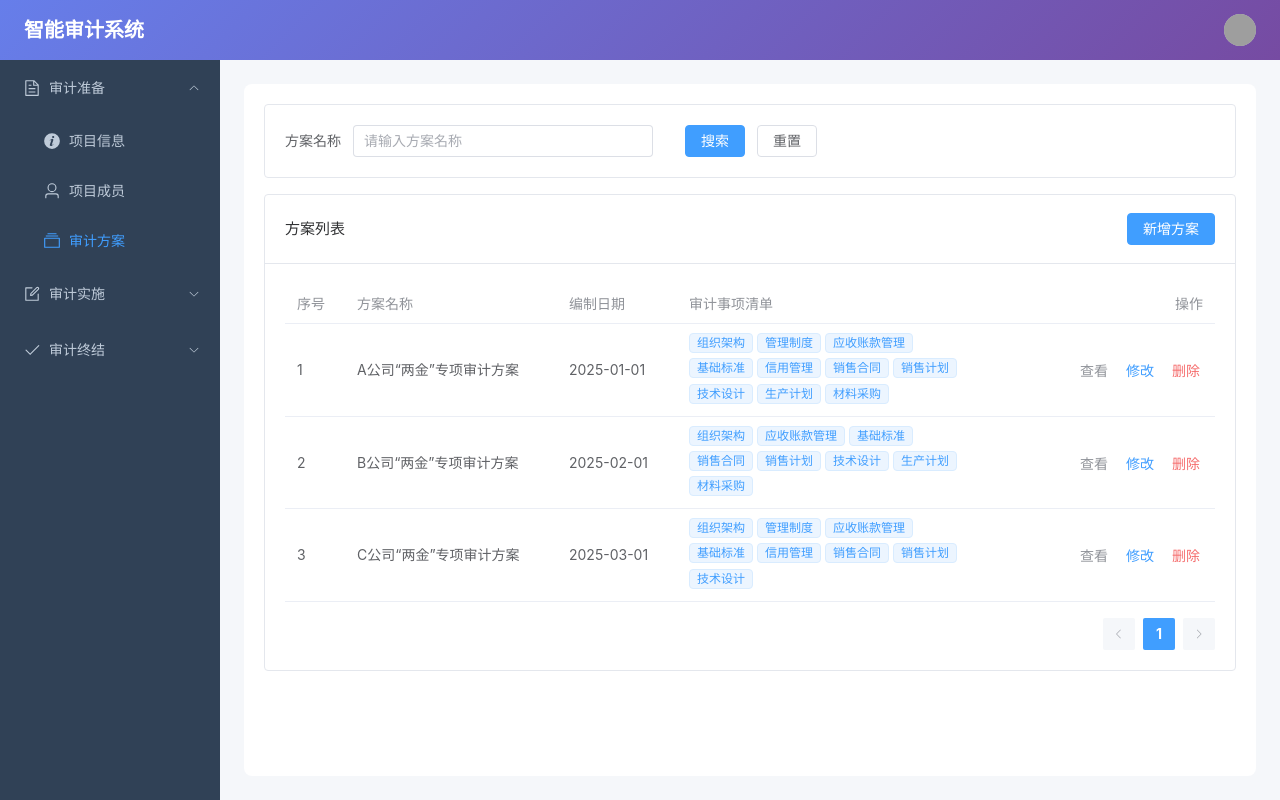
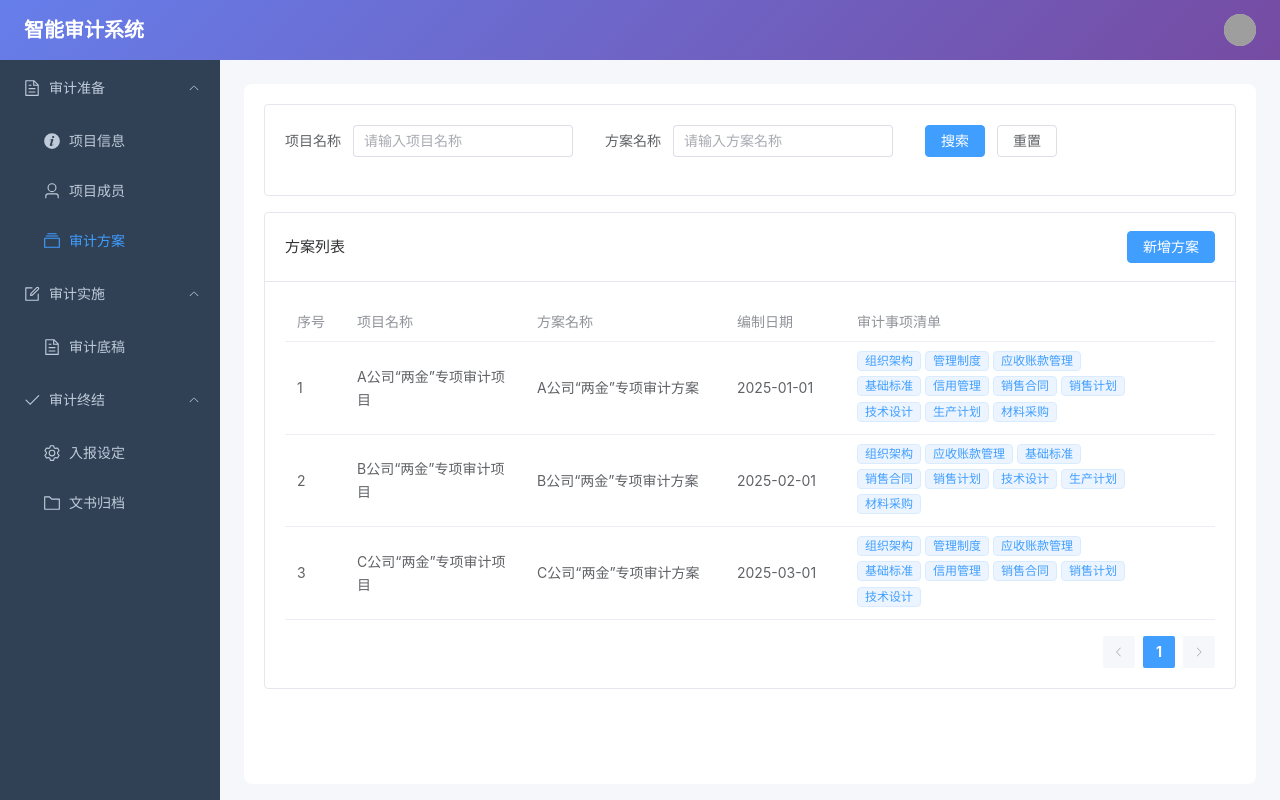
Before and after one commit to kongp3/ap_demo, a Vue app in the folder vue/: page /audit-plan in a window 1280 px wide. Built offline with nearby package versions, Linux system fonts and the light colour scheme; grey boxes are pictures that could not be loaded.

Commit message:
增加静态页面

```diff
--- a/vue/src/App.vue
+++ b/vue/src/App.vue
@@ -19,6 +19,7 @@
         <el-aside width="220px" style="background: #304156; color: #bfcbd9; height: 100%;">
           <el-menu
             :default-active="activeMenu"
+            :default-openeds="openMenus"
             background-color="#304156"
             text-color="#bfcbd9"
             active-text-color="#409EFF"
@@ -72,7 +73,7 @@
 
         <!-- 主内容区 -->
         <el-main style="padding: 24px; background: #f5f7fa; width: 100%; height: 100%; overflow: auto;">
-          <el-card shadow="never" style="min-height: calc(100vh - 108px); border-radius: 8px; border: none; width: 100%;">
+          <el-card shadow="never" style="min-height: calc(100vh - 100px); border-radius: 8px; border: none; width: 100%;">
             <router-view />
           </el-card>
         </el-main>
@@ -81,7 +82,7 @@
   </template>
 
   <script setup>
-  import { ref, watch } from 'vue'
+  import { ref, watch, onMounted } from 'vue'
   import { useRouter, useRoute } from 'vue-router'
   import {
     Document,
@@ -98,6 +99,9 @@
   const route = useRoute()
   const activeMenu = ref(route.path || '/project-info')
 
+  // 展开的二级菜单index
+  const openMenus = ref(['1', '2', '3'])
+
   // 监听路由变化，更新激活菜单
   watch(() => route.path, (newPath) => {
     activeMenu.value = newPath
@@ -107,6 +111,10 @@
     router.push(index)
     activeMenu.value = index
   }
+
+  onMounted(() => {
+    openMenus.value = ['1', '2', '3']
+  })
   </script>
 
   <style>
--- a/vue/src/views/AuditDraft/detail.vue
+++ b/vue/src/views/AuditDraft/detail.vue
@@ -6,17 +6,22 @@
       <el-form :model="draftForm" label-width="120px" :disabled="isView">
         <el-row :gutter="20">
           <el-col :span="12">
+            <el-form-item label="项目名称" prop="project_name">
+              <el-input v-model="draftForm.project_name" placeholder="请输入项目名称" />
+            </el-form-item>
+          </el-col>
+          <el-col :span="12">
             <el-form-item label="底稿名称" prop="draft_name">
               <el-input v-model="draftForm.draft_name" placeholder="请输入底稿名称" />
             </el-form-item>
           </el-col>
+        </el-row>
+        <el-row :gutter="20">
           <el-col :span="12">
             <el-form-item label="被审计单位" prop="audit_unit">
               <el-input v-model="draftForm.audit_unit" placeholder="请输入被审计单位" />
             </el-form-item>
           </el-col>
-        </el-row>
-        <el-row :gutter="20">
           <el-col :span="12">
             <el-form-item label="审计事项" prop="audit_items">
               <el-select v-model="draftForm.audit_items" multiple placeholder="请选择审计事项">
@@ -24,30 +29,32 @@
               </el-select>
             </el-form-item>
           </el-col>
+        </el-row>
+        <el-row :gutter="20">
           <el-col :span="12">
             <el-form-item label="取证人" prop="collector">
               <el-input v-model="draftForm.collector" placeholder="请输入取证人" />
             </el-form-item>
           </el-col>
-        </el-row>
-        <el-row :gutter="20">
           <el-col :span="12">
             <el-form-item label="问题个数" prop="issue_num">
               <el-input v-model="draftForm.issue_num" placeholder="请输入问题个数" />
             </el-form-item>
           </el-col>
+        </el-row>
+        <el-row :gutter="20">
           <el-col :span="12">
             <el-form-item label="创建日期" prop="create_time">
               <el-date-picker v-model="draftForm.create_time" type="datetime" placeholder="请选择创建日期" style="width: 100%" value-format="YYYY-MM-DD HH:mm:ss" />
             </el-form-item>
           </el-col>
-        </el-row>
-        <el-row :gutter="20">
           <el-col :span="12">
             <el-form-item label="最后修改日期" prop="update_time">
               <el-date-picker v-model="draftForm.update_time" type="datetime" placeholder="请选择最后修改日期" style="width: 100%" value-format="YYYY-MM-DD HH:mm:ss" />
             </el-form-item>
           </el-col>
+        </el-row>
+        <el-row :gutter="20">
           <el-col :span="12">
             <el-form-item label="风险模版" prop="risk_tpl">
               <el-select v-model="draftForm.risk_tpl" placeholder="请选择风险模版">
@@ -170,6 +177,7 @@ const riskTplOptions = [
 const allAuditItems = ['客商信息', '账龄分析', '应收账款综合占比']
 
 const draftForm = reactive({
+  project_name: '',
   draft_name: '',
   audit_unit: '',
   audit_items: [],
--- a/vue/src/views/AuditDraft/index.vue
+++ b/vue/src/views/AuditDraft/index.vue
@@ -2,6 +2,9 @@
   <div class="audit-draft">
     <el-card class="search-card" shadow="never">
       <el-form :model="searchForm" inline>
+        <el-form-item label="项目名称">
+          <el-input v-model="searchForm.project_name" placeholder="请输入项目名称" clearable style="width: 220px" />
+        </el-form-item>
         <el-form-item label="底稿名称">
           <el-input v-model="searchForm.draft_name" placeholder="请输入底稿名称" clearable style="width: 220px" />
         </el-form-item>
@@ -23,6 +26,7 @@
       </template>
       <el-table :data="pagedData" style="width: 100%" v-loading="loading">
         <el-table-column type="index" label="序号" width="60" />
+        <el-table-column prop="project_name" label="项目名称" min-width="180" />
         <el-table-column prop="draft_name" label="底稿名称" min-width="180" />
         <el-table-column prop="audit_unit" label="被审计单位" min-width="180" />
         <el-table-column prop="audit_items" label="审计事项" min-width="180">
@@ -30,9 +34,9 @@
             <el-tag v-for="item in scope.row.audit_items" :key="item" size="small" style="margin-right: 4px;">{{ item }}</el-tag>
           </template>
         </el-table-column>
-        <el-table-column prop="collector" label="取证人" width="100" />
-        <el-table-column prop="issue_num" label="问题个数" width="100" />
-        <el-table-column prop="create_time" label="创建日期" width="160" />
+        <!-- <el-table-column prop="collector" label="取证人" width="100" /> -->
+        <!-- <el-table-column prop="issue_num" label="问题个数" width="100" /> -->
+        <!-- <el-table-column prop="create_time" label="创建日期" width="160" /> -->
         <el-table-column prop="update_time" label="最后修改日期" width="160" />
         <el-table-column label="操作" width="220" align="right">
           <template #default="scope">
@@ -64,17 +68,20 @@ import { draftList } from './mock.js'
 
 const loading = ref(false)
 const tableData = ref([...draftList])
-const searchForm = ref({ draft_name: '', audit_unit: '' })
+const searchForm = ref({ project_name: '', draft_name: '', audit_unit: '' })
 const currentPage = ref(1)
 const pageSize = ref(10)
 
 const filteredData = computed(() => {
   let data = tableData.value
+  if (searchForm.value.project_name) {
+    data = data.filter(item => item.project_name && item.project_name.includes(searchForm.value.project_name))
+  }
   if (searchForm.value.draft_name) {
-    data = data.filter(item => item.draft_name.includes(searchForm.value.draft_name))
+    data = data.filter(item => item.draft_name && item.draft_name.includes(searchForm.value.draft_name))
   }
   if (searchForm.value.audit_unit) {
-    data = data.filter(item => item.audit_unit.includes(searchForm.value.audit_unit))
+    data = data.filter(item => item.audit_unit && item.audit_unit.includes(searchForm.value.audit_unit))
   }
   return data
 })
@@ -113,6 +120,7 @@ function handleSearch() {
   currentPage.value = 1
 }
 function handleReset() {
+  searchForm.value.project_name = ''
   searchForm.value.draft_name = ''
   searchForm.value.audit_unit = ''
   currentPage.value = 1
--- a/vue/src/views/AuditDraft/mock.js
+++ b/vue/src/views/AuditDraft/mock.js
@@ -1,6 +1,7 @@
 export const draftList = [{
     draft_code: "1",    // 底稿编号
     draft_name: "应收账款审计底稿",//底稿名称
+    project_name: "A公司“两金”专项审计项目",
     audit_unit: "中国第四冶金建设有限责任公司",//被审计单位
     audit_items: ["客商信息", "账龄分析", "应收账款综合占比"],//审计事项
     collector: "张三",//取证人
@@ -47,6 +48,7 @@ export const draftList = [{
 },{
     draft_code: "2",    // 底稿编号
     draft_name: "应收账款审计底稿-内审版",//底稿名称
+    project_name: "A公司“两金”专项审计项目",
     audit_unit: "中国第四冶金建设有限责任公司",//被审计单位
     audit_items: ["客商信息", "应收账款综合占比"],//审计事项
     collector: "张三",//取证人
@@ -93,6 +95,7 @@ export const draftList = [{
 },{
     draft_code: "3",    // 底稿编号
     draft_name: "对中国第四冶金建设有限责任公司应收账款审计底稿",//底稿名称
+    project_name: "A公司“两金”专项审计项目",
     audit_unit: "中国第四冶金建设有限责任公司",//被审计单位
     audit_items: ["客商信息", "账龄分析"],//审计事项
     collector: "张三",//取证人
--- a/vue/src/views/AuditPlan/detial.vue
+++ b/vue/src/views/AuditPlan/detial.vue
@@ -5,27 +5,36 @@
       <el-form :model="planForm" label-width="100px" :disabled="isView">
         <el-row :gutter="20">
           <el-col :span="12">
+            <el-form-item label="项目名称" prop="project_name">
+              <el-input v-model="planForm.project_name" placeholder="请输入项目名称" />
+            </el-form-item>
+          </el-col>
+        </el-row>
+        <el-row :gutter="20">
+          <el-col :span="12">
             <el-form-item label="方案名称" prop="plan_name">
               <el-input v-model="planForm.plan_name" placeholder="请输入方案名称" />
             </el-form-item>
           </el-col>
-          <el-col :span="12">
+        </el-row>
+        <el-row :gutter="20">
+          <el-col :span="6">
             <el-form-item label="编制日期" prop="date">
               <el-date-picker v-model="planForm.date" type="date" placeholder="请选择编制日期" style="width: 100%" value-format="YYYY-MM-DD" />
             </el-form-item>
           </el-col>
         </el-row>
         <el-row :gutter="20">
-          <el-col :span="24">
+          <el-col :span="12">
             <el-form-item label="编制依据" prop="source">
-              <el-input type="textarea" v-model="planForm.source" placeholder="请输入编制依据" :rows="4" />
+              <el-input type="textarea" v-model="planForm.source" placeholder="请输入编制依据" :rows="6" />
             </el-form-item>
           </el-col>
         </el-row>
         <el-row :gutter="20">
-          <el-col :span="24">
+          <el-col :span="12">
             <el-form-item label="备注" prop="remark">
-              <el-input type="textarea" v-model="planForm.remark" placeholder="请输入备注" :rows="4" />
+              <el-input type="textarea" v-model="planForm.remark" placeholder="请输入备注" :rows="6" />
             </el-form-item>
           </el-col>
         </el-row>
@@ -58,7 +67,7 @@
         <el-col :span="20">
           <el-card v-if="currentLeaf" class="item-detail-card" shadow="never">
             <div class="section-title">事项详情</div>
-            <el-form :model="currentLeaf.details" label-width="120px" :disabled="isView">
+            <el-form :model="currentLeaf.details" label-width="180px" :disabled="isView">
               <el-form-item label="事项编号" prop="item_code">
                 <el-input v-model="currentLeaf.details.item_code" placeholder="请输入事项编号" />
               </el-form-item>
@@ -66,13 +75,13 @@
                 <el-input v-model="currentLeaf.details.item_name" placeholder="请输入事项名称" />
               </el-form-item>
               <el-form-item label="审计程序和方法" prop="method">
-                <el-input type="textarea" v-model="currentLeaf.details.method" placeholder="请输入审计程序和方法" :rows="2" />
+                <el-input type="textarea" v-model="currentLeaf.details.method" placeholder="请输入审计程序和方法" :rows="4" />
               </el-form-item>
               <el-form-item label="相关法律法规和监管规定" prop="source">
-                <el-input type="textarea" v-model="currentLeaf.details.source" placeholder="请输入相关法律法规和监管规定" :rows="2" />
+                <el-input type="textarea" v-model="currentLeaf.details.source" placeholder="请输入相关法律法规和监管规定" :rows="4" />
               </el-form-item>
               <el-form-item label="需提供材料" prop="material">
-                <el-input type="textarea" v-model="currentLeaf.details.material" placeholder="请输入需提供材料" :rows="2" />
+                <el-input type="textarea" v-model="currentLeaf.details.material" placeholder="请输入需提供材料" :rows="4" />
               </el-form-item>
             </el-form>
           </el-card>
@@ -120,6 +129,7 @@ const mode = ref(route.query.mode || 'add')
 const isView = computed(() => mode.value === 'view')
 
 const planForm = reactive({
+  project_name: '',
   plan_name: '',
   date: '',
   source: '',
@@ -151,6 +161,7 @@ onMounted(() => {
   if (route.query.plan_code) {
     const plan = auditPlanList.find(p => p.plan_code === route.query.plan_code)
     if (plan) {
+      planForm.project_name = plan.project_name
       planForm.plan_name = plan.plan_name
       planForm.date = plan.date
       planForm.source = plan.source
--- a/vue/src/views/AuditPlan/index.vue
+++ b/vue/src/views/AuditPlan/index.vue
@@ -1,9 +1,12 @@
 <template>
   <div class="audit-plan">
     <el-card class="search-card" shadow="never">
-      <el-form class="search-form" :model="searchForm" inline>
+      <el-form :model="searchForm" inline>
+        <el-form-item label="项目名称">
+          <el-input v-model="searchForm.project_name" placeholder="请输入项目名称" clearable style="width: 220px" />
+        </el-form-item>
         <el-form-item label="方案名称">
-          <el-input v-model="searchForm.plan_name" placeholder="请输入方案名称" clearable style="width: 300px" />
+          <el-input v-model="searchForm.plan_name" placeholder="请输入方案名称" clearable style="width: 220px" />
         </el-form-item>
         <el-form-item>
           <el-button type="primary" @click="handleSearch">搜索</el-button>
@@ -20,6 +23,7 @@
       </template>
       <el-table :data="pagedData" style="width: 100%" v-loading="loading">
         <el-table-column type="index" label="序号" width="60" />
+        <el-table-column prop="project_name" label="项目名称" min-width="180" />
         <el-table-column prop="plan_name" label="方案名称" min-width="200" />
         <el-table-column prop="date" label="编制日期" width="120" />
         <el-table-column label="审计事项清单" min-width="300">
@@ -66,13 +70,19 @@ import { auditPlanList } from './mock.js'
 
 const loading = ref(false)
 const tableData = ref([...auditPlanList])
-const searchForm = ref({ plan_name: '' })
+const searchForm = ref({ project_name: '', plan_name: '' })
 const currentPage = ref(1)
 const pageSize = ref(10)
 
 const filteredData = computed(() => {
-  if (!searchForm.value.plan_name) return tableData.value
-  return tableData.value.filter(item => item.plan_name.includes(searchForm.value.plan_name))
+  let data = tableData.value
+  if (searchForm.value.project_name) {
+    data = data.filter(item => item.project_name && item.project_name.includes(searchForm.value.project_name))
+  }
+  if (searchForm.value.plan_name) {
+    data = data.filter(item => item.plan_name && item.plan_name.includes(searchForm.value.plan_name))
+  }
+  return data
 })
 const pagedData = computed(() => {
   const start = (currentPage.value - 1) * pageSize.value
@@ -109,6 +119,7 @@ function handleSearch() {
   currentPage.value = 1
 }
 function handleReset() {
+  searchForm.value.project_name = ''
   searchForm.value.plan_name = ''
   currentPage.value = 1
 }
@@ -136,9 +147,6 @@ function getAllLeafNodes(items) {
 .search-card {
   margin-bottom: 16px;
 }
-.search-form .el-form-item{
-    margin-bottom: 0;
-  }
 .list-card {
   margin-bottom: 16px;
 }
--- a/vue/src/views/AuditPlan/mock.js
+++ b/vue/src/views/AuditPlan/mock.js
@@ -1,6 +1,7 @@
 export const auditPlanList = [{
   plan_code: "1",// 方案编号
   plan_name: "A公司“两金”专项审计方案",//方案名称
+  project_name: "A公司“两金”专项审计项目",
   date: "2025-01-01",//编制日期
   source: "",//编制依据
   remark: "",//备注
@@ -129,6 +130,7 @@ export const auditPlanList = [{
 },{
   plan_code: "2",// 方案编号
   plan_name: "B公司“两金”专项审计方案",//方案名称
+  project_name: "B公司“两金”专项审计项目",
   date: "2025-02-01",//编制日期
   source: "",//编制依据
   remark: "",//备注
@@ -237,6 +239,7 @@ export const auditPlanList = [{
 },{
   plan_code: "3",// 方案编号
   plan_name: "C公司“两金”专项审计方案",//方案名称
+  project_name: "C公司“两金”专项审计项目",
   date: "2025-03-01",//编制日期
   source: "",//编制依据
   remark: "",//备注
--- a/vue/src/views/ProjectMembers/index.vue
+++ b/vue/src/views/ProjectMembers/index.vue
@@ -1,5 +1,16 @@
 <template>
   <div class="project-members">
+    <el-card class="search-card" shadow="never">
+      <el-form class="search-form" :model="searchForm" inline>
+        <el-form-item label="项目名称">
+          <el-input v-model="searchForm.project_name" placeholder="请输入项目名称" clearable style="width: 220px" />
+        </el-form-item>
+        <el-form-item>
+          <el-button type="primary" @click="handleSearch">搜索</el-button>
+          <el-button @click="handleReset">重置</el-button>
+        </el-form-item>
+      </el-form>
+    </el-card>
     <el-card class="list-card" shadow="never">
       <template #header>
         <div class="card-header">
@@ -9,6 +20,7 @@
       </template>
       <el-table :data="pagedData" style="width: 100%" v-loading="loading">
         <el-table-column type="index" label="序号" width="60" />
+        <el-table-column prop="project_name" label="项目名称" min-width="180" />
         <el-table-column prop="username" label="成员姓名" min-width="120" />
         <el-table-column prop="role" label="项目角色" min-width="120" />
         <el-table-column prop="organization" label="所属审计机构" min-width="120" />
@@ -24,7 +36,7 @@
         <el-pagination
           background
           layout="prev, pager, next"
-          :total="tableData.length"
+          :total="filteredData.length"
           :page-size="pageSize"
           :current-page="currentPage"
           @current-change="handlePageChange"
@@ -36,16 +48,19 @@
     <el-dialog
       v-model="dialogVisible"
       :title="dialogTitle"
-      width="400px"
+      width="600px"
       :close-on-click-modal="false"
     >
       <el-form
         ref="formRef"
         :model="form"
         :rules="rules"
-        label-width="100px"
+        label-width="120px"
         class="dialog-form"
       >
+        <el-form-item label="项目名称" prop="project_name">
+          <el-input v-model="form.project_name" placeholder="请输入项目名称" :disabled="dialogMode==='view'" />
+        </el-form-item>
         <el-form-item label="成员姓名" prop="username">
           <el-select v-model="form.username" placeholder="请选择成员姓名" :disabled="dialogMode==='view'">
             <el-option v-for="item in userOptions" :key="item" :label="item" :value="item" />
@@ -75,9 +90,9 @@ import { ref, reactive, computed } from 'vue'
 import { ElMessage, ElMessageBox } from 'element-plus'
 
 const mockData = [
-  { code: '1', username: '张三', role: '项目组长', organization: '集团审计部' },
-  { code: '2', username: '李四', role: '项目主审', organization: 'A公司' },
-  { code: '3', username: '王五', role: '项目成员', organization: 'B公司' }
+  { code: '1', username: '张三', role: '项目组长', organization: '集团审计部', project_name: 'A公司“两金”专项审计' },
+  { code: '2', username: '李四', role: '项目主审', organization: 'A公司', project_name: 'A公司“两金”专项审计' },
+  { code: '3', username: '王五', role: '项目成员', organization: 'B公司', project_name: 'A公司“两金”专项审计' }
 ]
 
 const userOptions = ['张三', '李四', '王五', '赵六']
@@ -93,21 +108,40 @@ const formRef = ref()
 const form = reactive({
   username: '',
   role: '',
-  organization: ''
+  organization: '',
+  project_name: ''
 })
 const rules = {
   username: [ { required: true, message: '请选择成员姓名', trigger: 'change' } ],
   role: [ { required: true, message: '请选择项目角色', trigger: 'change' } ],
-  organization: [ { required: true, message: '请输入所属审计机构', trigger: 'blur' } ]
+  organization: [ { required: true, message: '请输入所属审计机构', trigger: 'blur' } ],
+  project_name: [ { required: true, message: '请输入项目名称', trigger: 'blur' } ]
+}
+
+const searchForm = ref({ project_name: '' })
+
+const filteredData = computed(() => {
+  let data = tableData.value
+  if (searchForm.value.project_name) {
+    data = data.filter(item => item.project_name.includes(searchForm.value.project_name))
+  }
+  return data
+})
+const pagedData = computed(() => {
+  const start = (currentPage.value - 1) * pageSize.value
+  return filteredData.value.slice(start, start + pageSize.value)
+})
+function handleSearch() {
+  currentPage.value = 1
+}
+function handleReset() {
+  searchForm.value.project_name = ''
+  currentPage.value = 1
 }
 
 // 分页
 const currentPage = ref(1)
 const pageSize = ref(10)
-const pagedData = computed(() => {
-  const start = (currentPage.value - 1) * pageSize.value
-  return tableData.value.slice(start, start + pageSize.value)
-})
 function handlePageChange(page) {
   currentPage.value = page
 }
@@ -149,6 +183,7 @@ function resetForm() {
   form.username = ''
   form.role = ''
   form.organization = ''
+  form.project_name = ''
   if (formRef.value) formRef.value.clearValidate()
 }
 async function handleSubmit() {
@@ -160,7 +195,8 @@ async function handleSubmit() {
         code: (tableData.value.length + 1).toString(),
         username: form.username,
         role: form.role,
-        organization: form.organization
+        organization: form.organization,
+        project_name: form.project_name
       })
       ElMessage.success('新增成功')
     } else if (dialogMode.value === 'edit') {
@@ -181,6 +217,12 @@ async function handleSubmit() {
 .project-members {
   padding: 0;
 }
+.search-card {
+  margin-bottom: 16px;
+}
+.search-form .el-form-item{
+    margin-bottom: 0;
+  }
 .list-card {
   margin-bottom: 16px;
 }
```
